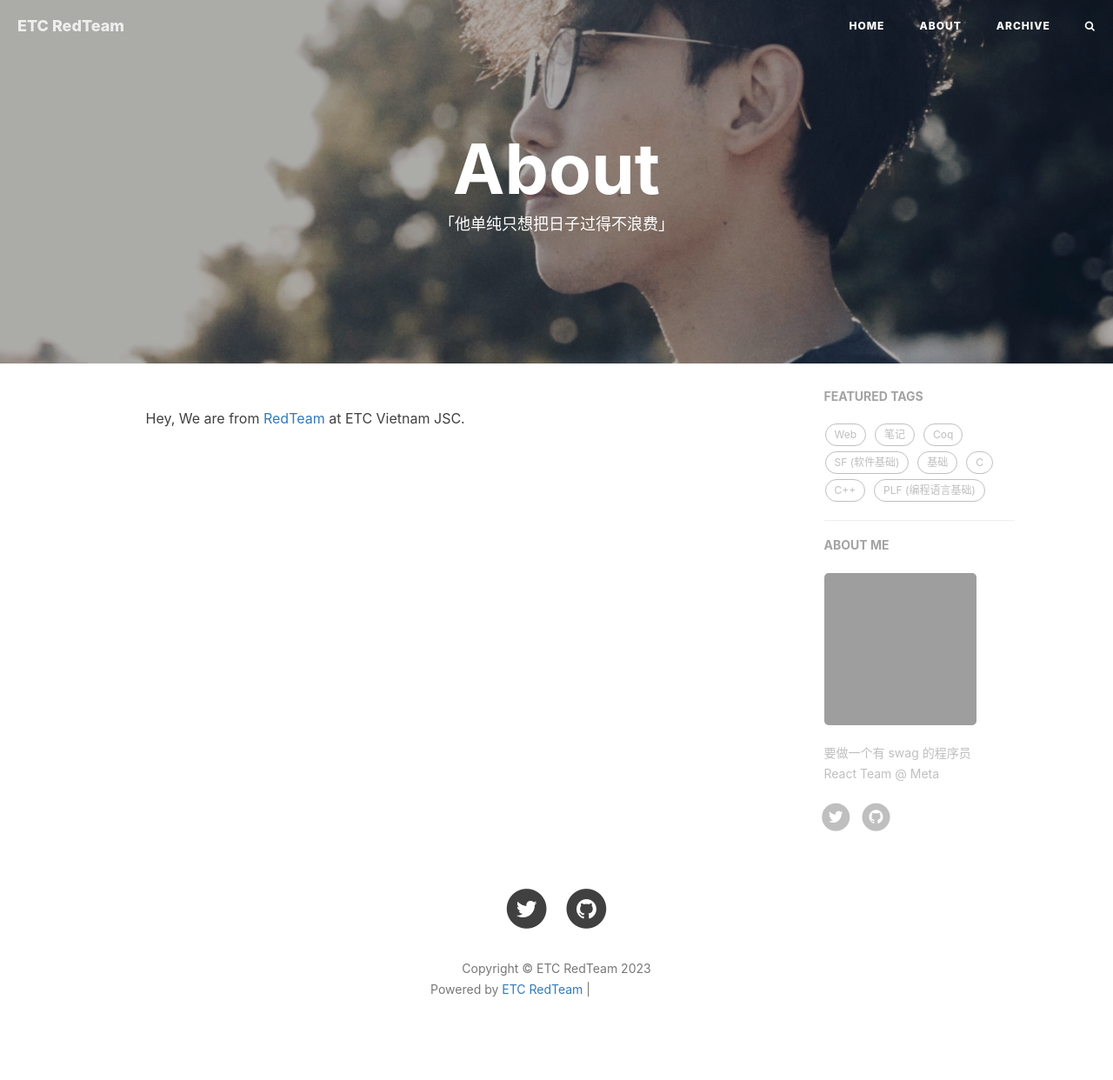
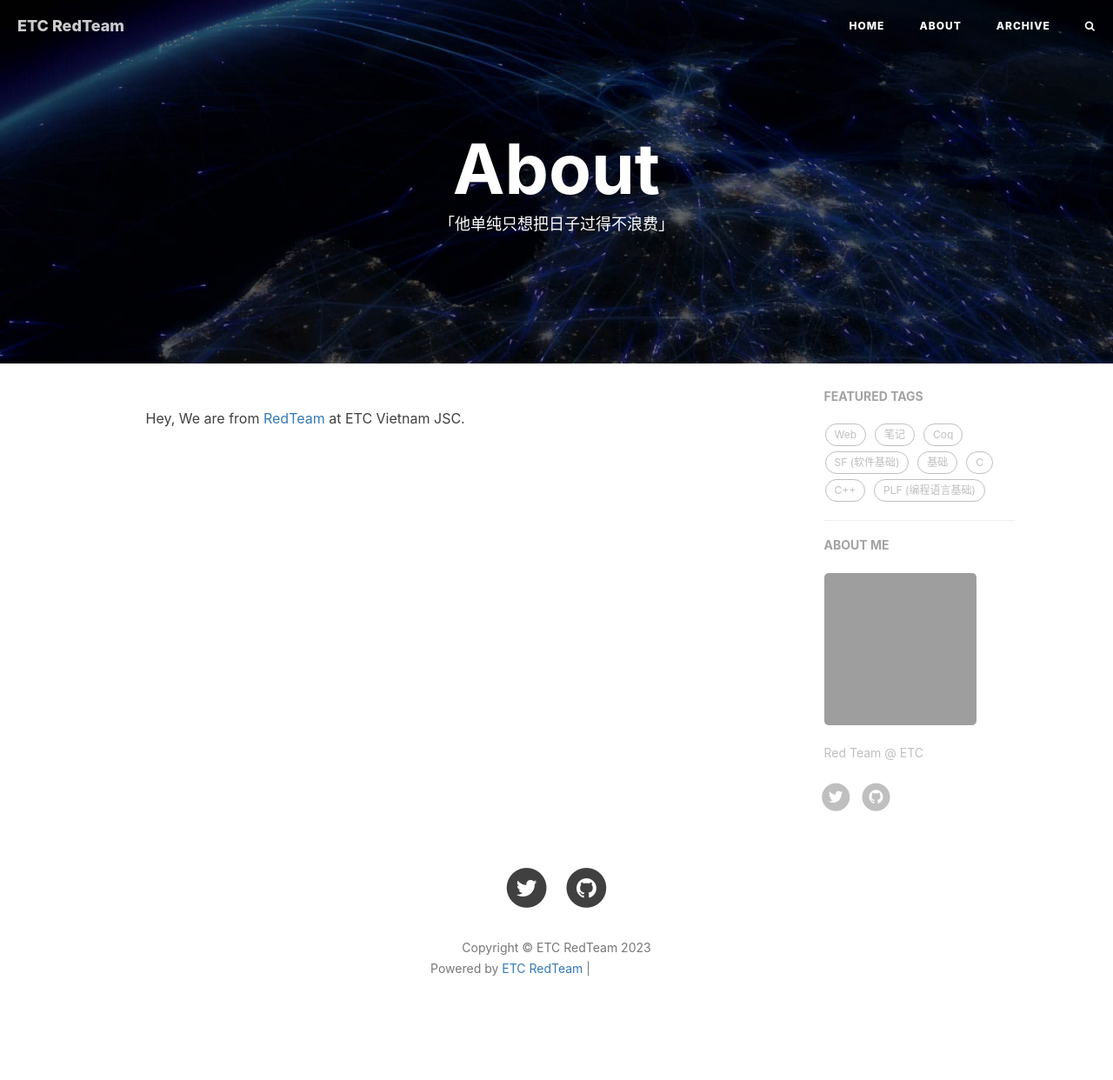
Before and after one commit to HocDiDungLuoiAI/HocDiDungLuoiAI.github.io, a Jekyll site: the page built from about.html, in a window 1280 px wide. Shown: the whole page at 87% size. Built offline with Jekyll 4.4.1, drawn with Linux system fonts in a browser that asks for light colours; nearby versions of some CDN libraries; comment, search, counter and statistics services are not loaded; after the commit the page ends 1218 px from its top, so only the background shows below that; grey boxes are pictures that could not be loaded.

Commit message:
update blog 2nd

```diff
--- a/_config.yml
+++ b/_config.yml
@@ -72,7 +72,7 @@ ga_domain: etc-redteam.github.io
 
 # Sidebar settings
 sidebar: true # whether or not using Sidebar.
-sidebar-about-description: "要做一个有 swag 的程序员 <br> React Team @ Meta"
+sidebar-about-description: "Red Team @ ETC"
 sidebar-avatar: https://github.com/etc-redteam.png # use absolute URL, seeing it's used in both `/` and `/about/`
 
 # Featured Tags
--- a/about.html
+++ b/about.html
@@ -2,7 +2,7 @@
 layout: page
 title: "About"
 description: "「他单纯只想把日子过得不浪费」"
-header-img: "img/bg-me-2022.jpg"
+header-img: "img/post-bg-os-metro.jpg"
 header-mask: 0.3
 multilingual: false
 ---
```
